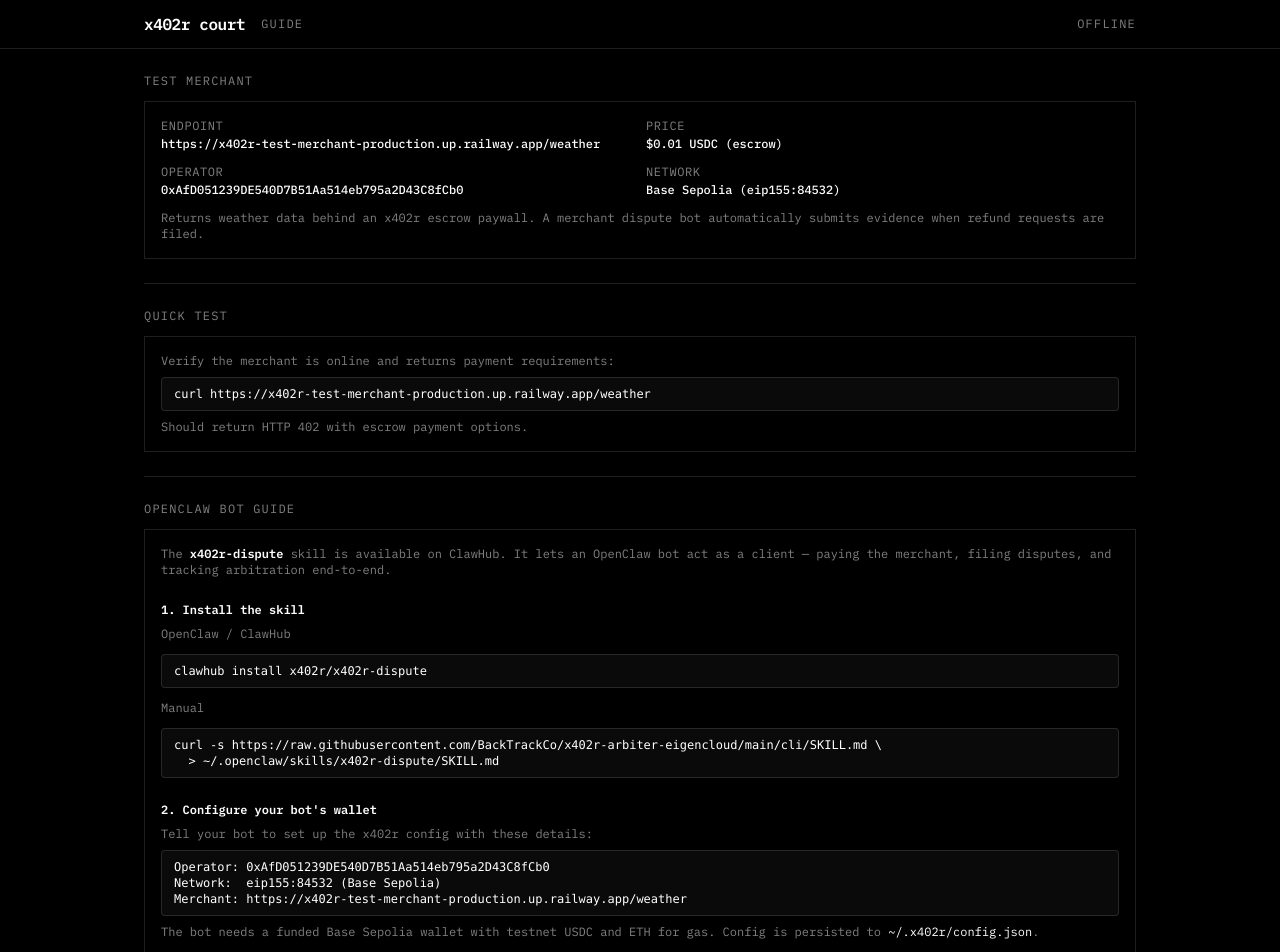
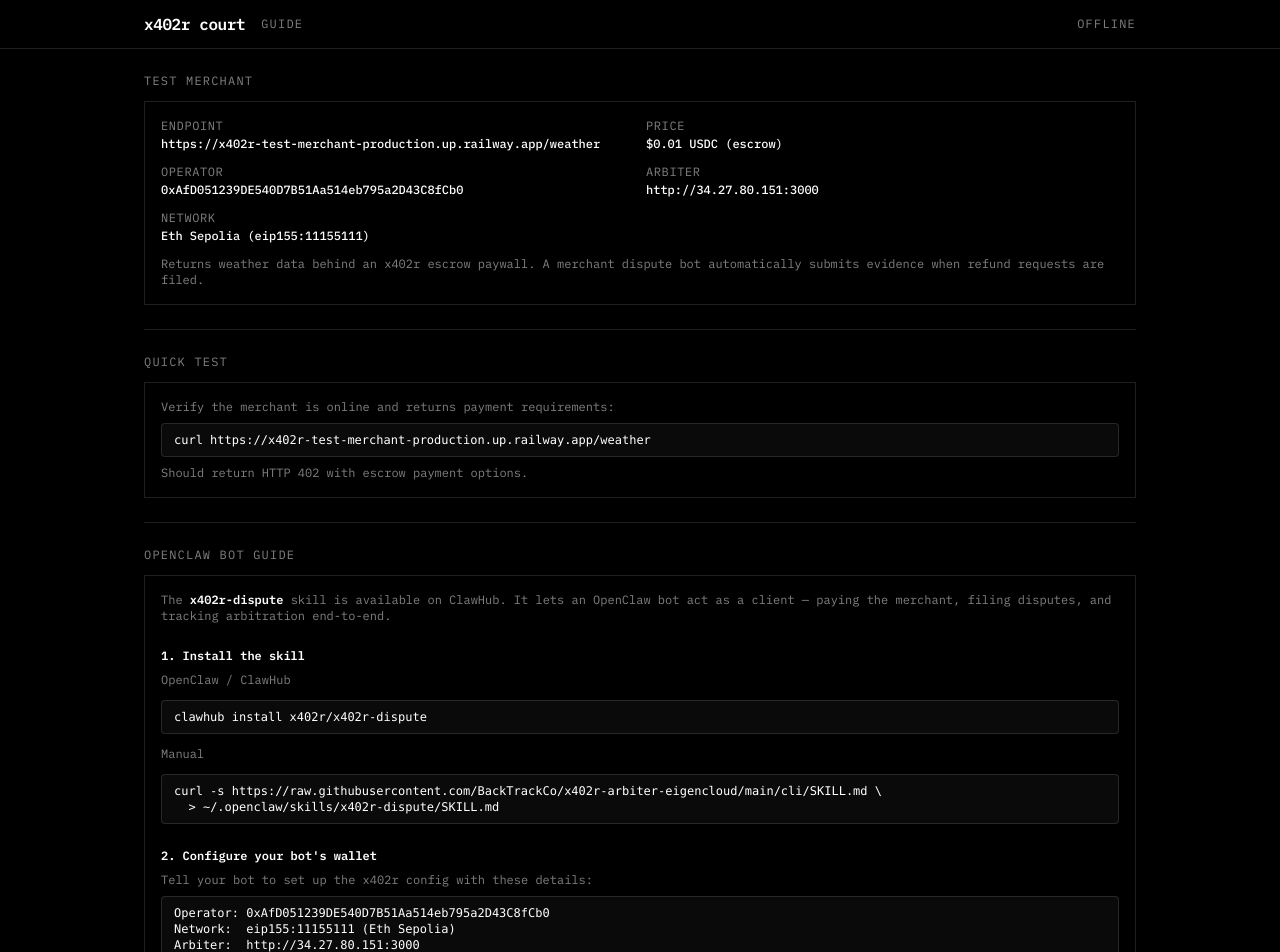
Before and after one commit to BackTrackCo/x402r-arbiter-eigencloud, a Next.js app in the folder court-ui/: page /guide in a window 1280 px wide. Shown: the top 952 px of the page. Built offline with nearby package versions, Linux system fonts and the light colour scheme; no server answers.

Commit message:
Add arbiter URL to guide and update network to Eth Sepolia
Co-Authored-By: Claude Opus 4.6 <noreply@anthropic.com>

```diff
--- a/court-ui/app/guide/page.tsx
+++ b/court-ui/app/guide/page.tsx
@@ -4,6 +4,7 @@ import { Separator } from "@/components/ui/separator";
 
 const MERCHANT_URL = "https://x402r-test-merchant-production.up.railway.app";
 const OPERATOR = "0xAfD051239DE540D7B51Aa514eb795a2D43C8fCb0";
+const ARBITER_URL = "http://34.27.80.151:3000";
 
 export default function GuidePage() {
   return (
@@ -18,7 +19,8 @@ export default function GuidePage() {
             <Field label="ENDPOINT" value={`${MERCHANT_URL}/weather`} mono />
             <Field label="PRICE" value="$0.01 USDC (escrow)" />
             <Field label="OPERATOR" value={OPERATOR} mono />
-            <Field label="NETWORK" value="Base Sepolia (eip155:84532)" />
+            <Field label="ARBITER" value={ARBITER_URL} mono />
+            <Field label="NETWORK" value="Eth Sepolia (eip155:11155111)" />
           </div>
           <p className="text-xs text-muted-foreground">
             Returns weather data behind an x402r escrow paywall.
@@ -75,7 +77,8 @@ export default function GuidePage() {
               Tell your bot to set up the x402r config with these details:
             </p>
             <Code>{`Operator: ${OPERATOR}
-Network:  eip155:84532 (Base Sepolia)
+Network:  eip155:11155111 (Eth Sepolia)
+Arbiter:  ${ARBITER_URL}
 Merchant: ${MERCHANT_URL}/weather`}</Code>
             <p className="text-muted-foreground mt-2">
               The bot needs a funded Base Sepolia wallet with testnet USDC
```
